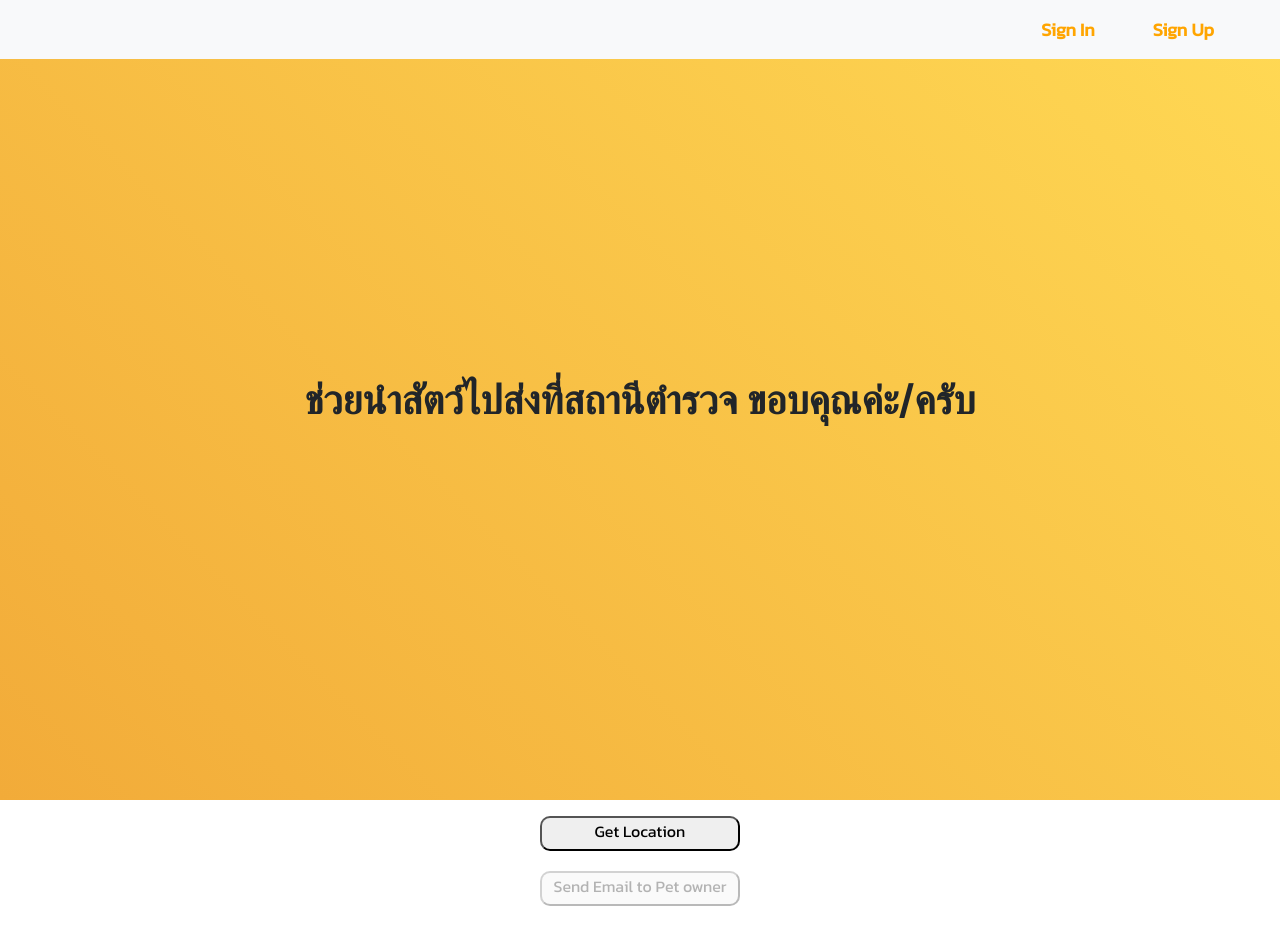
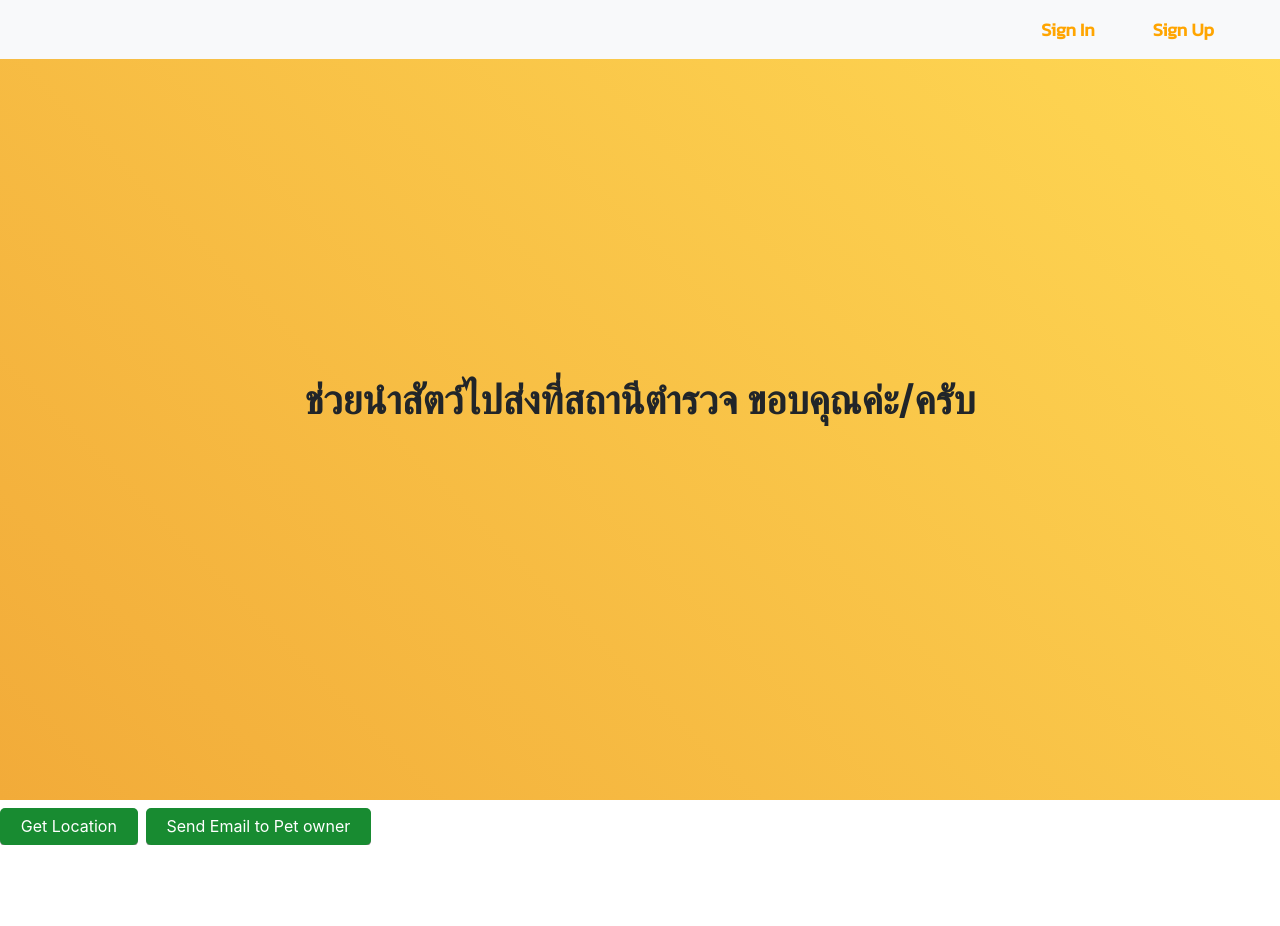
Before and after one commit to ongfong/petconnect, a Next.js app: page /qrcode/private in a window 1280 px wide. After the commit the page ends 845 px from the top, so only its background shows below. Built offline with nearby package versions, Linux system fonts and the light colour scheme; no server answers.

Commit message:
add status of pets in user profile.

```diff
--- a/components/Map/map.js
+++ b/components/Map/map.js
@@ -58,17 +58,15 @@ class Map extends Component {
   }
 }
 const getLoStyle = {
-  fontFamily: 'Kanit',
-  src: '../../fonts/Kanit-Regular.ttf',
-  // backgroundColor: 'gray',
-  // border: 'none',
-  borderRadius: '10px',
-  height: '35px',
-  width: '200px',
-  display: 'flex',
-  justifyContent: 'center',
-  margin: '0 auto',
-  marginTop: '1rem',
-  marginBottom: '20px',
+  display: 'inline-block',
+  backgroundColor: '#188b31',
+  color: '#fff',
+  padding: '0.4rem 1.3rem',
+  fontSize: '1rem',
+  border: 'none',
+  marginRight: '0.5rem',
+  outline: 'none',
+  boxShadow: '0 1px 0 rgba(0, 0, 0, 0.45)',
+  borderRadius: '5px',
 };
 export default Map;
--- a/pages/qrcode/[id].js
+++ b/pages/qrcode/[id].js
@@ -105,7 +105,9 @@ const SinglePet = ({pet, router}) => {
             <div className="col-md-8 mb-5">{profilePetQrForm()}</div>
           </div>
         </div>
-        <Contact email={email} />
+        <div style={{textAlign: 'center'}}>
+          <Contact email={email} />
+        </div>
       </Layout>
     </React.Fragment>
   );
```
Also changed, not shown: pages/qrcode/private/[id].js (+13 -3 lines), pages/user/[user].js (+5 -11 lines).
